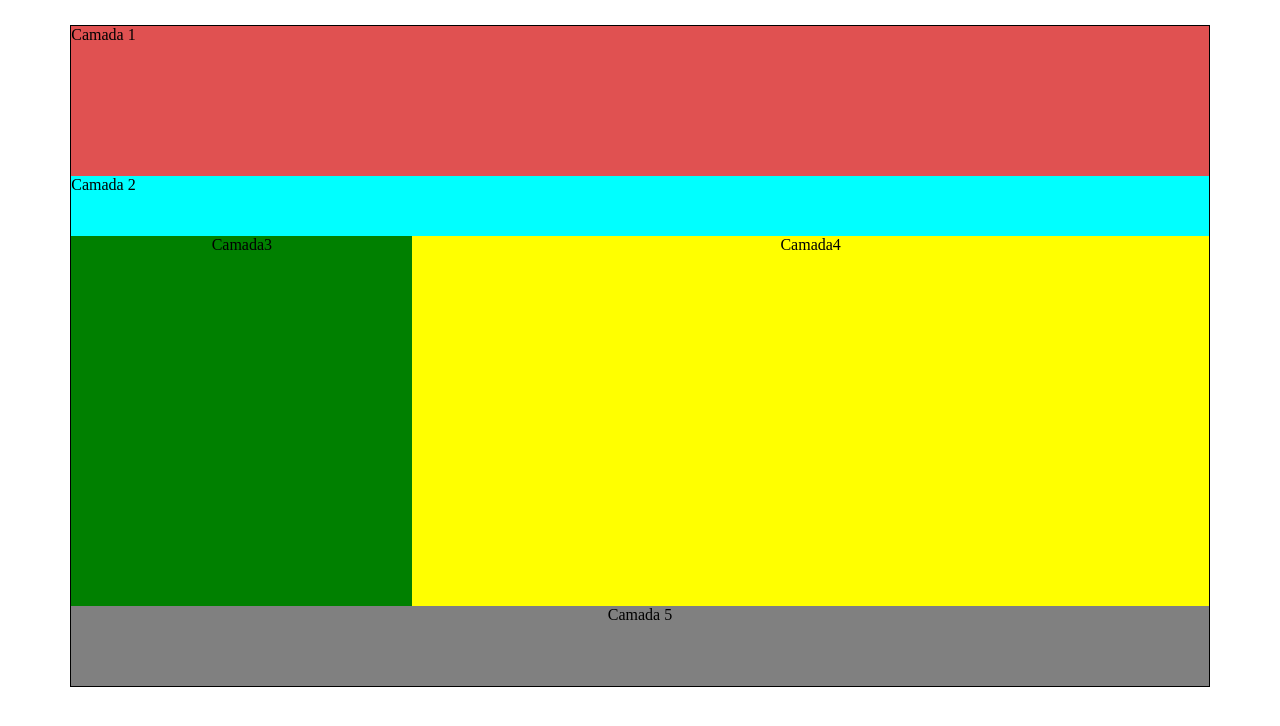
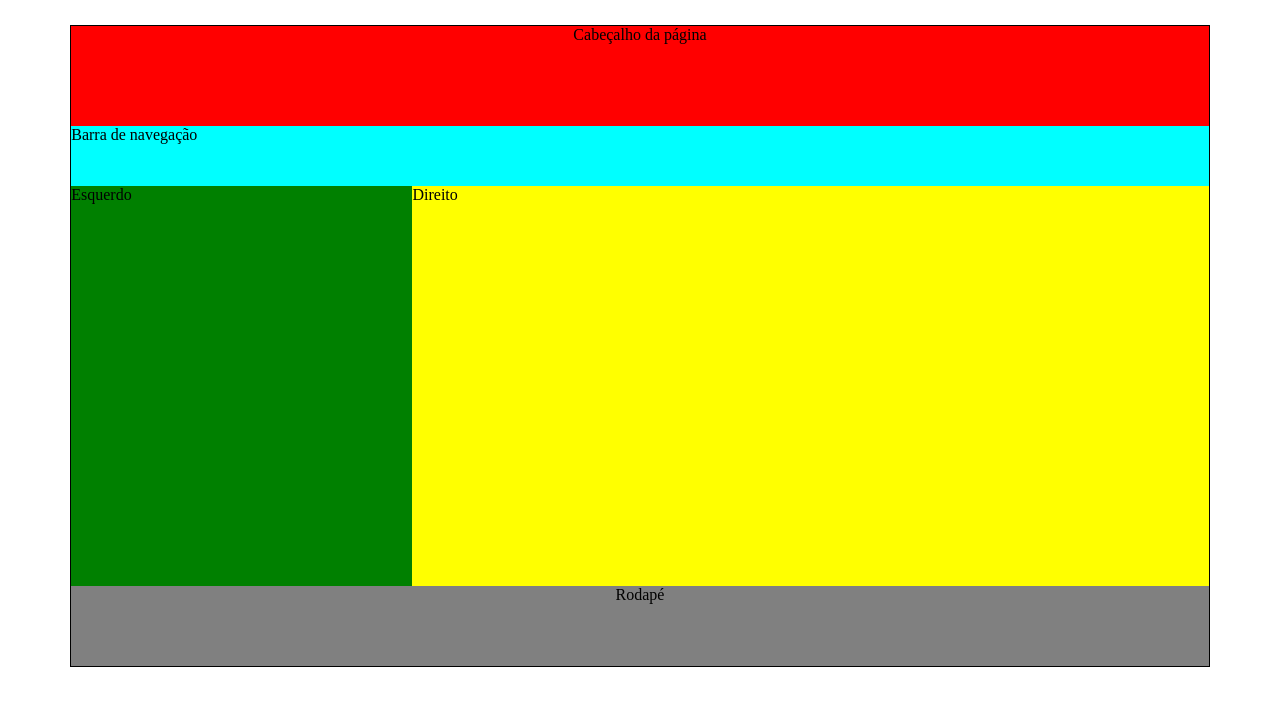
Before and after one commit to alanan-accendio1/Aulas-Transforme-se, a plain HTML site: page Atividades/flex 1/index.html in a window 1280 px wide. Drawn offline with Linux system fonts and the light colour scheme.

Commit message:
Atividade flex 1

```diff
--- a/Display/atividade-pratica1/index.html
+++ b/Atividades/flex 1/index.html
@@ -9,16 +9,16 @@
   </head>
   <body>
     <main>
-      <div id="camada1">Camada 1</div>
+      <header>Cabeçalho da página</header>
 
-      <div id="camada2">Camada 2</div>
+      <nav>Barra de navegação</nav>
 
-      <div id="container">
-        <div id="camada3">Camada3</div>
-        <div id="camada4">Camada4</div>
-      </div>
+      <section>
+        <div id="esquerdo">Esquerdo</div>
+        <div id="direito">Direito</div>
+      </section>
 
-      <div id="camada5">Camada 5</div>
+      <footer>Rodapé</footer>
     </main>
   </body>
 </html>
--- a/Display/atividade-pratica1/style.css
+++ b/Atividades/flex 1/style.css
@@ -2,24 +2,23 @@ main {
   position: relative;
   width: 90%;
   height: auto;
+  border: 1px solid black;
   margin: 2% auto;
-  border: 1px solid black;
 }
 
 /* Div camada 1 */
 
-#camada1 {
-  display: flex;
+header {
   position: relative;
-  background-color: rgb(224, 81, 81);
+  text-align: center;
+  height: 100px;
   width: 100%;
-  height: 150px;
+  background-color: red;
 }
 
 /* Div camada 2 */
 
-#camada2 {
-  display: flex;
+nav {
   position: relative;
   background-color: cyan;
   width: 100%;
@@ -28,38 +27,36 @@ main {
 
 /* Div camada 3 */
 
-#container {
+section {
   display: flex;
   position: relative;
   width: 100%;
-  height: 370px;
+  height: auto;
 }
 
 /* Div camada 3 */
 
-#camada3 {
+#esquerdo {
   position: relative;
   width: 30%;
-  height: 370px;
+  height: 400px;
   background-color: green;
   color: #000000;
-  text-align: center;
 }
 
 /* Div camada 4 */
 
-#camada4 {
+#direito {
   position: relative;
   width: 70%;
-  height: 370px;
+  height: 400px;
   background-color: yellow;
   color: #000000;
-  text-align: center;
 }
 
 /* Div camada 5 */
 
-#camada5 {
+footer {
   position: relative;
   width: 100%;
   height: 80px;
```
